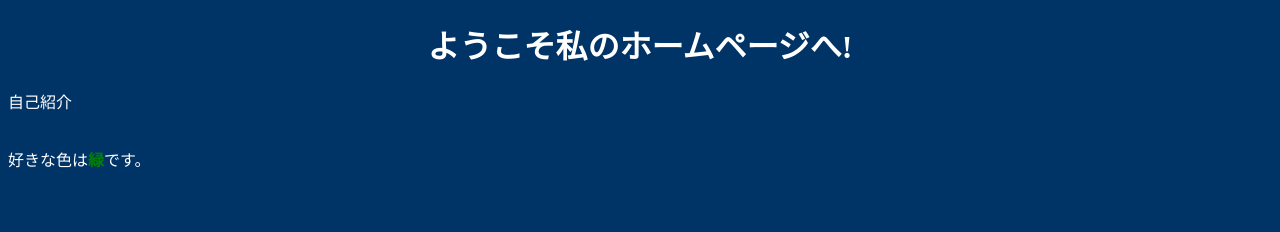
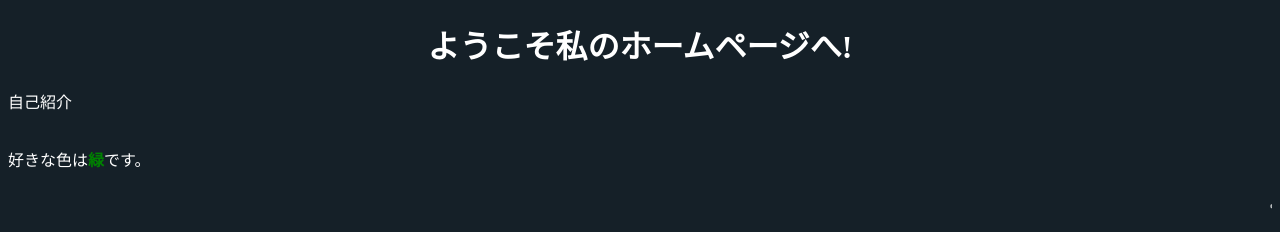
Before and after one commit to noriko-yamada/noriko-yamada.github.io, a plain HTML site: page index.html in a window 1280 px wide. Drawn offline with Linux system fonts and the light colour scheme.

Commit message:
colorcode
-152028

```diff
--- a/index.html
+++ b/index.html
@@ -4,7 +4,7 @@
   <head>
     <title>HOME PAGE</title>
   </head>
-   <body bgcolor="#003366">
+   <body bgcolor="#152028">
      <font color="#ffffff"><center><h1>ようこそ私のホームページへ!</h1></center></font>
      <font color="#ffffff"><p>自己紹介</p></font>
      <font color="#ffffff"><p><br>好きな色は</font><font color="#008000"><b>緑</b></font><font color="#ffffff">です。</font>
```
